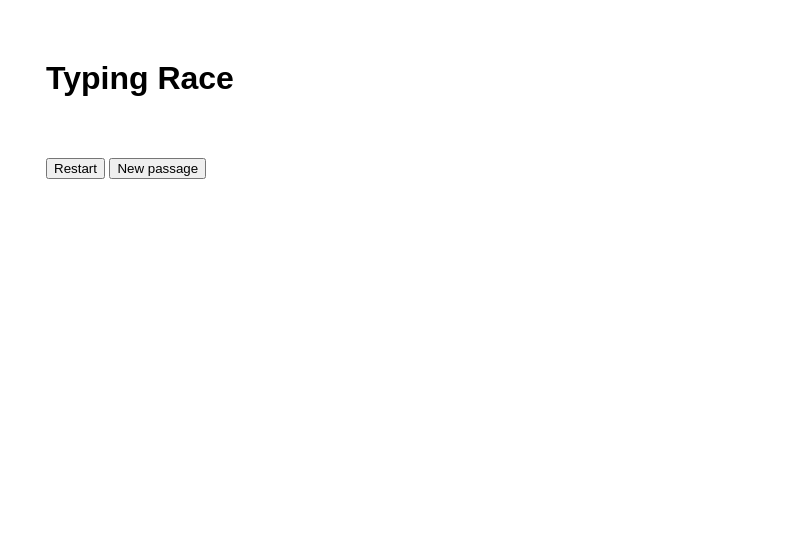
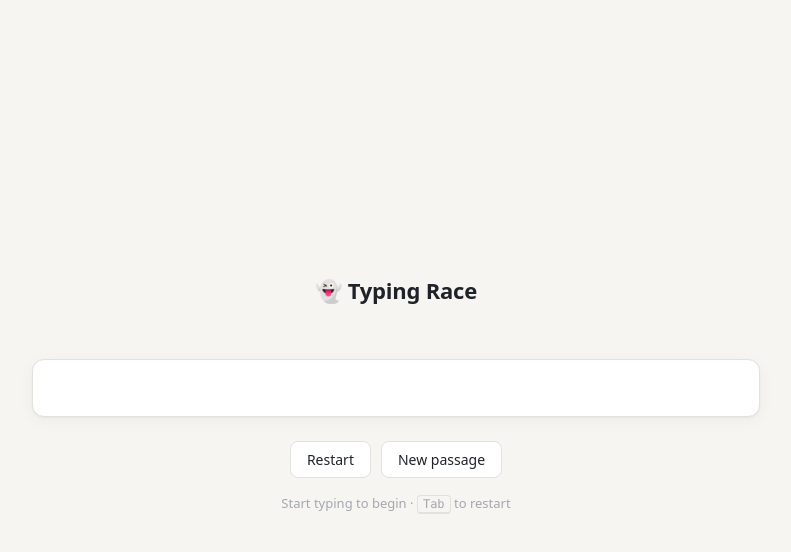
Before and after one commit to sediesimpson/typing-race, a plain HTML site: page static/index.html in a window 1280 px wide. Shown: the whole page, without its empty margins (244-1035 px from the left). Drawn offline with Linux system fonts and the light colour scheme; no server answers.

Commit message:
Restyle UI with centered light theme, add Tab to restart
- Light theme with colour variables, passage card, dimmed untyped text
- Centre layout horizontally and vertically
- Amber blinking caret, softer ghost highlight, styled buttons and results
- Tab restarts the run; fix UTF-8 charset and add viewport meta
- Fix .gitignore so .venv/ is actually ignored

Co-Authored-By: Claude Opus 5.5 <noreply@anthropic.com>

```diff
--- a/static/index.html
+++ b/static/index.html
@@ -1,18 +1,30 @@
 <!DOCTYPE html>
-<html>
+<html lang="en">
   <head>
-    <meta charset="UTF8">
+    <meta charset="UTF-8">
+    <meta name="viewport" content="width=device-width, initial-scale=1">
     <title>Typing Race</title>
     <link rel="stylesheet" href="style.css">
   </head>
   <body>
-    <h1>Typing Race</h1>
+    <header>
+      <h1>👻 Typing Race</h1>
+      <span id="delta"></span>
+    </header>
+
     <div id="passage"></div>
-    <p id="delta"></p>
-    <p id="stats"></p>
-    <p id="verdict"></p>
-    <button id="restart">Restart</button>
-    <button id="new-passage">New passage</button>
+
+    <section id="results">
+      <p id="stats"></p>
+      <p id="verdict"></p>
+    </section>
+
+    <div class="controls">
+      <button id="restart">Restart</button>
+      <button id="new-passage">New passage</button>
+    </div>
+    <p class="hint">Start typing to begin · <kbd>Tab</kbd> to restart</p>
+
     <script src="script.js"></script>
   </body>
-  </html>
+</html>
--- a/static/script.js
+++ b/static/script.js
@@ -81,8 +81,8 @@ function restart() {
 
   cancelAnimationFrame(ghostFrame);   // stop any loop from the last attempt
   ghostIdx = 0;
-  showGhost();
-                       // park the ghost at the start
+  showGhost();                        // park the ghost at the start
+  document.body.classList.remove("typing");
   document.getElementById("delta").textContent = "";
   document.getElementById("delta").className = "";
   document.getElementById("verdict").textContent = "";
@@ -92,6 +92,12 @@ function restart() {
 
 document.addEventListener("keydown", (e) => {
   if (e.ctrlKey || e.metaKey) return;
+
+  if (e.key === "Tab") {
+    e.preventDefault();
+    restart();
+    return;
+  }
 
   if (e.key === "Backspace") {
     if (current === 0 || current >= text.length) return;
@@ -109,6 +115,7 @@ document.addEventListener("keydown", (e) => {
 
   if (startTime === null) {
     startTime = performance.now();
+    document.body.classList.add("typing");
     if (ghost) ghostFrame = requestAnimationFrame(tickGhost);
   }
 
@@ -141,6 +148,7 @@ async function finish() {
   const wpm = Math.round((text.length / 5) / minutes);
   const accuracy = Math.round(((keystrokes - mistakes) / keystrokes) * 100);
   const result = `${wpm} WPM · ${accuracy}% accuracy`;
+  document.body.classList.remove("typing");
 
   statsEl.textContent = `${result} · saving…`;
 
--- a/static/style.css
+++ b/static/style.css
@@ -1,14 +1,128 @@
-body {font-family: sans-serif; max-width: 700px; margin: 60px auto; }
+:root {
+  --bg: #f6f5f2;
+  --surface: #ffffff;
+  --border: #e3e1dc;
+  --hover: #efede8;
+  --text: #1f2328;
+  --muted: #a3a7ae;
+  --good: #15803d;
+  --good-bg: rgba(21, 128, 61, 0.1);
+  --bad: #dc2626;
+  --bad-bg: rgba(220, 38, 38, 0.1);
+  --ghost: #3b6cf6;
+  --ghost-bg: rgba(59, 108, 246, 0.12);
+  --caret: #e08a00;
+}
 
-#passage {font-family: monospace; font-size: 24px; line-height: 1.6; }
+* { box-sizing: border-box; }
 
-.correct {color: #2a9d4b; }
-.incorrect {color: #d33; background: #fdd; }
-.current {box-shadow: inset 2px 0 0 #333; }
-.ghost { box-shadow: inset 0 -3px 0 rgba(70, 110, 255, 0.6); }   /* blue underline */
-.current.ghost { box-shadow: inset 2px 0 0 #333, inset 0 -3px 0 rgba(70, 110, 255, 0.6); }
+body {
+  background: var(--bg);
+  color: var(--text);
+  font-family: system-ui, -apple-system, "Segoe UI", sans-serif;
+  max-width: 760px;
+  min-height: 100vh;
+  margin: 0 auto;
+  padding: 40px 16px;
+  display: flex;
+  flex-direction: column;
+  justify-content: center;
+  align-items: center;
+  text-align: center;
+}
 
-#delta   { font-weight: bold; min-height: 1.2em; }
-.ahead   { color: #2a9d4b; }
-.behind  { color: #d33; }
-#verdict { font-size: 20px; font-weight: bold; }
+body > * { width: 100%; }
+
+/* ---------- Header ---------- */
+
+header {
+  display: flex;
+  flex-direction: column;
+  align-items: center;
+  gap: 10px;
+  margin-bottom: 20px;
+}
+
+#delta:empty { visibility: hidden; }
+#delta:empty::before { content: "\00a0"; }   /* keep its height so nothing jumps */
+
+h1 {
+  font-size: 22px;
+  font-weight: 600;
+  letter-spacing: -0.01em;
+  margin: 0;
+}
+
+#delta {
+  font: 600 14px ui-monospace, Menlo, monospace;
+  padding: 4px 10px;
+  border-radius: 999px;
+}
+#delta.ahead  { color: var(--good); background: var(--good-bg); }
+#delta.behind { color: var(--bad);  background: var(--bad-bg); }
+
+/* ---------- Passage ---------- */
+
+#passage {
+  font-family: "JetBrains Mono", ui-monospace, Menlo, Consolas, monospace;
+  font-size: 26px;
+  line-height: 1.7;
+  background: var(--surface);
+  border: 1px solid var(--border);
+  padding: 28px 32px;
+  border-radius: 12px;
+  box-shadow: 0 1px 2px rgba(0, 0, 0, 0.04), 0 4px 16px rgba(0, 0, 0, 0.04);
+  word-break: break-word;
+}
+
+#passage span           { color: var(--muted); transition: color 0.08s; }
+#passage span.correct   { color: var(--text); }
+#passage span.incorrect { color: var(--bad); background: var(--bad-bg); border-radius: 2px; }
+
+.current {
+  box-shadow: inset 2px 0 0 var(--caret);
+  animation: blink 1s steps(1) infinite;
+}
+body.typing .current { animation: none; }
+@keyframes blink { 50% { box-shadow: inset 2px 0 0 transparent; } }
+
+.ghost {
+  background: var(--ghost-bg);
+  box-shadow: inset 0 -2px 0 var(--ghost);
+  border-radius: 2px;
+}
+.current.ghost { box-shadow: inset 2px 0 0 var(--caret), inset 0 -2px 0 var(--ghost); }
+
+/* ---------- Results ---------- */
+
+#results:has(#stats:empty) { display: none; }
+#results { margin-top: 24px; }
+#stats   { font-size: 32px; font-weight: 700; margin: 0 0 4px; }
+#verdict { color: var(--muted); font-size: 18px; margin: 0; }
+
+/* ---------- Controls ---------- */
+
+.controls { display: flex; justify-content: center; gap: 10px; margin-top: 24px; }
+
+button {
+  font: inherit;
+  font-size: 14px;
+  color: var(--text);
+  background: var(--surface);
+  border: 1px solid var(--border);
+  padding: 8px 16px;
+  border-radius: 8px;
+  cursor: pointer;
+  transition: background 0.15s, border-color 0.15s;
+}
+button:hover { background: var(--hover); border-color: var(--muted); }
+button:focus-visible { outline: 2px solid var(--ghost); outline-offset: 2px; }
+
+.hint { color: var(--muted); font-size: 13px; margin-top: 16px; }
+kbd {
+  font: 12px ui-monospace, Menlo, monospace;
+  border: 1px solid var(--border);
+  border-bottom-width: 2px;
+  border-radius: 4px;
+  padding: 1px 5px;
+}
```
Also changed, not shown: 1 other file.
